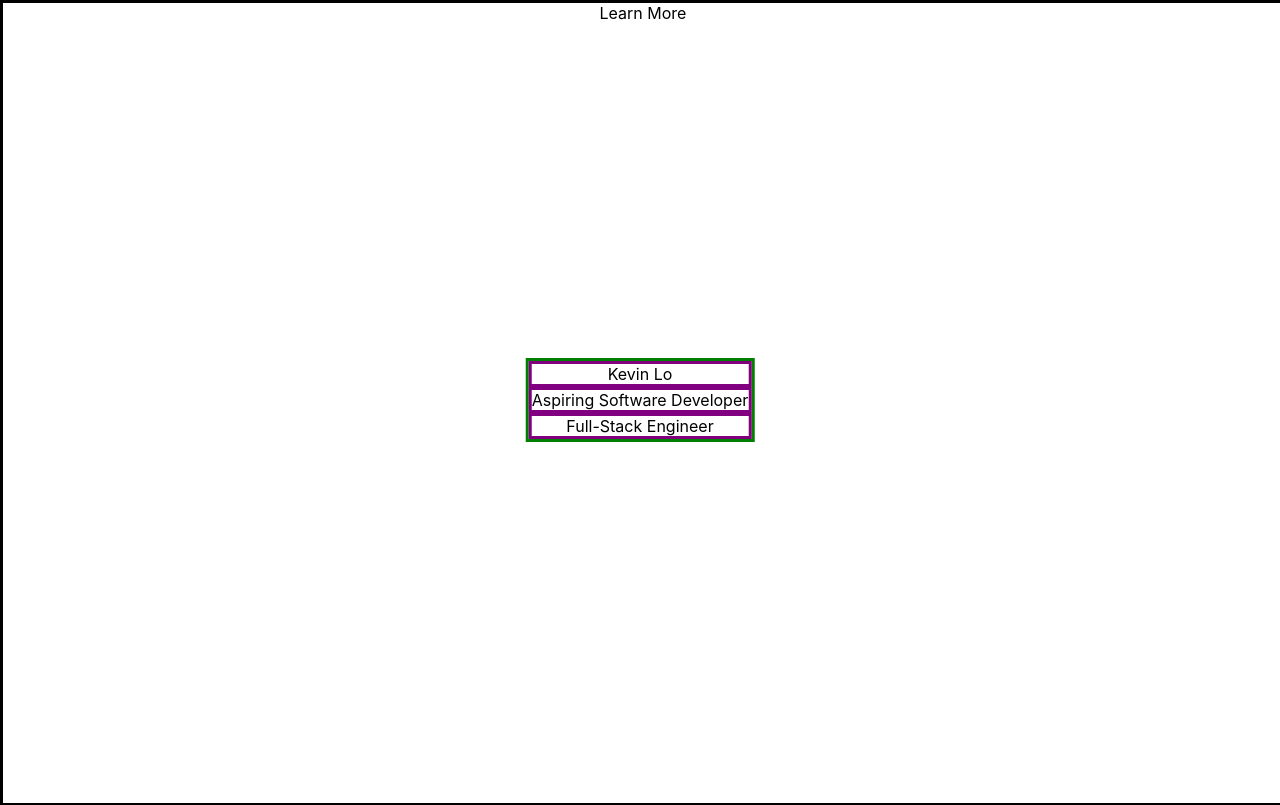
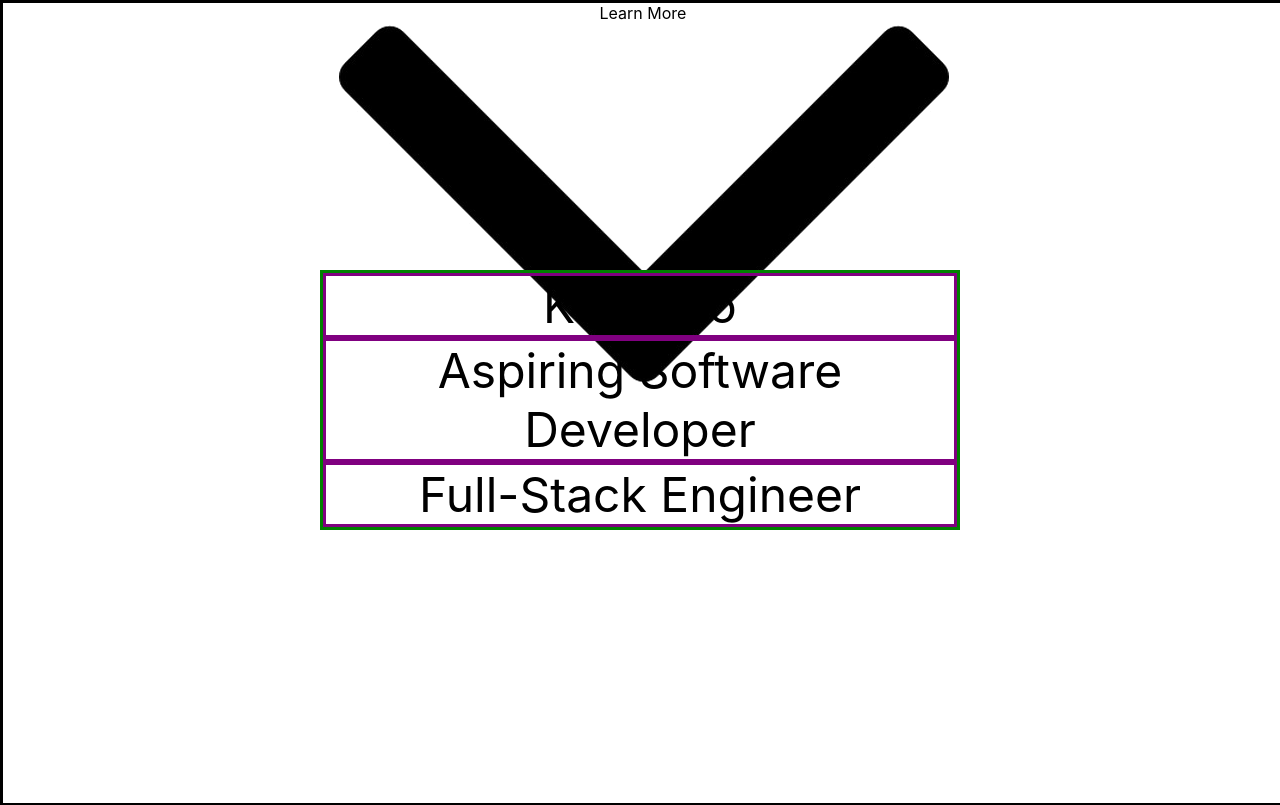
Before and after one commit to LowKeyAkward/Portfolio, a React (Create React App) app in the folder client/: page / in a window 1280 px wide. Shown: the top 805 px of the page. Built offline with nearby package versions, Linux system fonts and the light colour scheme.

Commit message:
added down arrow

```diff
--- a/client/src/Sections/Intro.css
+++ b/client/src/Sections/Intro.css
@@ -13,6 +13,7 @@
   top: 50%;
   left: 50%;
   transform: translate(-50%, -50%);
+  font-size: 300%;
 }
 
 .intro{
--- a/client/src/Sections/Intro.jsx
+++ b/client/src/Sections/Intro.jsx
@@ -1,15 +1,22 @@
 import React from 'react';
 import "./Intro.css"
+import Arrow from "../Assets/Images/down-arrow.png"
 
 function Intro(props) {
   return (
     <div className="intro-container">
+
       <div className="intro-div">
         <div className="intro">Kevin Lo</div>
         <div className="intro">Aspiring Software Developer</div>
         <div className="intro">Full-Stack Engineer</div>
       </div>
-      <div className="intro-learn">Learn More</div>
+
+      <div className="down">
+        <div className="intro-learn">Learn More</div>
+        <img className="down-arrown" src={Arrow} alt="down"/>
+      </div>
+
     </div>
   );
 }
```
Also changed, not shown: client/src/Assets/Images/down-arrow.png (added), 1 other file (tests, documents, lock files or other folders).
